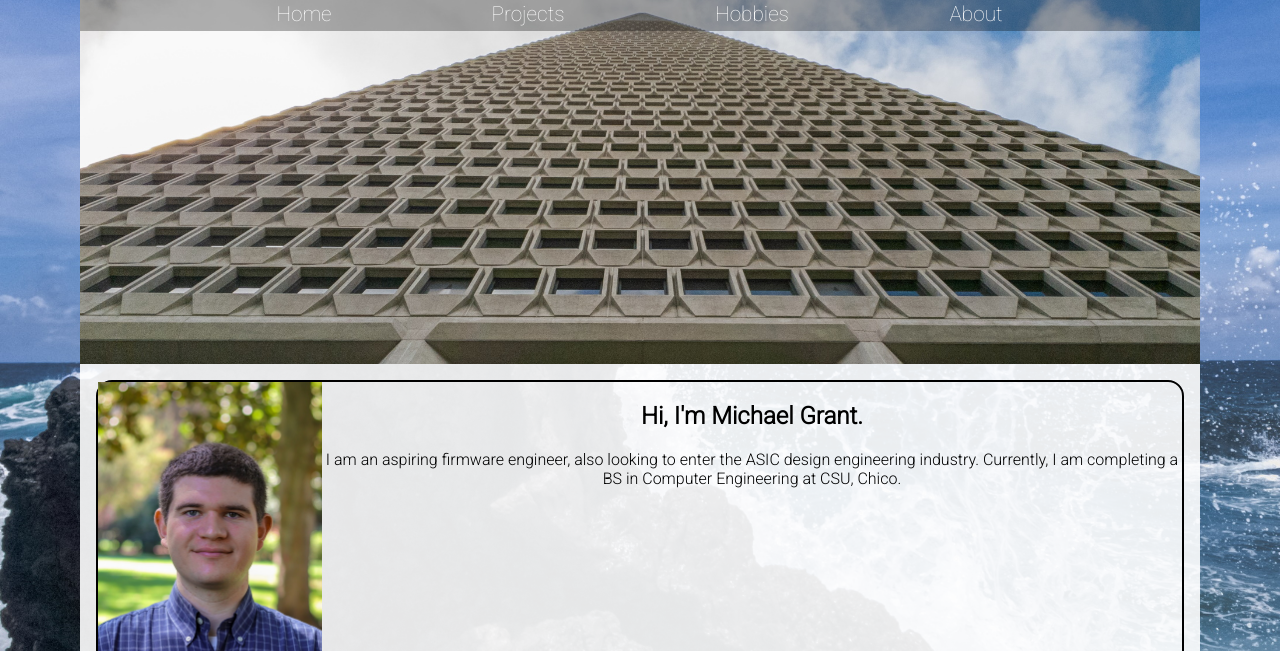
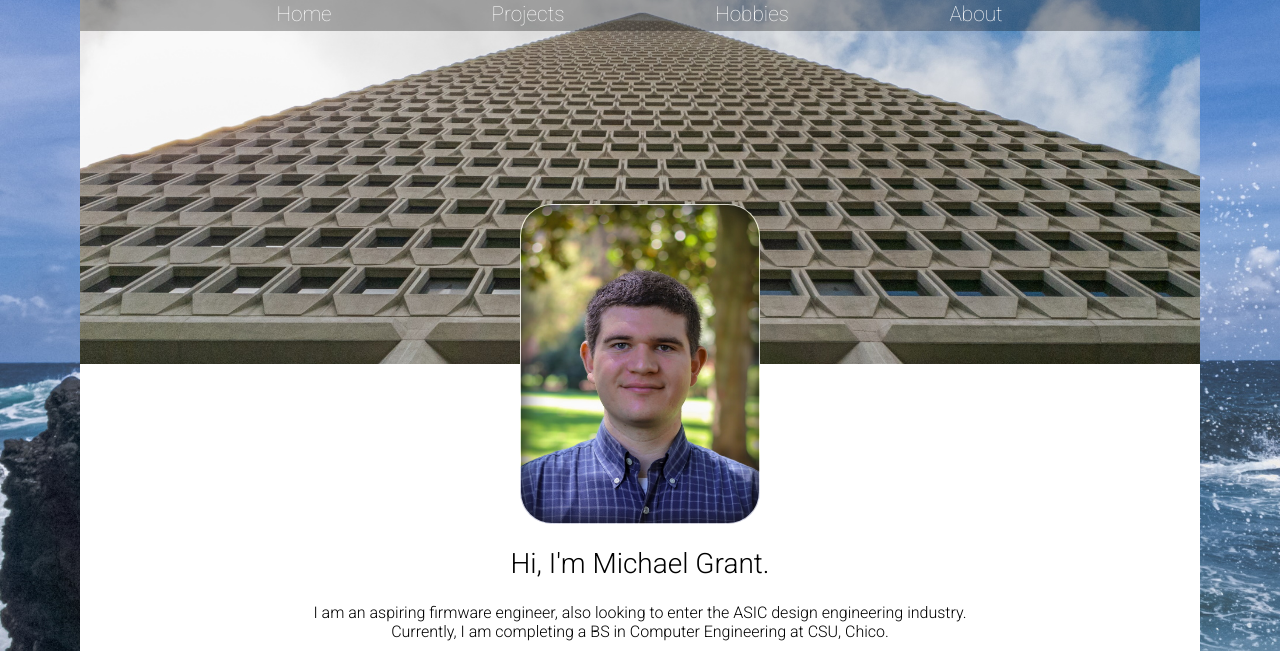
Before and after one commit to Edopad/edopad.github.io, a plain HTML site: page index.html in a window 1280 px wide. Shown: the top 651 px of the page. Drawn offline with Linux system fonts and the light colour scheme.

Commit message:
Cross-browser push

```diff
--- a/index.html
+++ b/index.html
@@ -24,14 +24,16 @@
         <div id="top_pane_bg"></div>
       </div>
       <div id="page_content">
-        <div id="title_postcard">
-          <!--<img src="./static/img/portrait_med_crop.jpg" id="headshot"> <!- -->
+        <div id="headshot2"></div>
+        <h2>Hi, I'm Michael Grant.</h2>
+        <p style="text-align: center;">I am an aspiring firmware engineer, also looking to enter the ASIC design engineering industry.<br> Currently, I am completing a BS in Computer Engineering at CSU, Chico.</p>
+        <!--<div id="title_postcard">
           <div id="headshot"></div>
           <div id="postcard_right">
             <h2>Hi, I'm Michael Grant.</h2>
             <p>I am an aspiring firmware engineer, also looking to enter the ASIC design engineering industry. Currently, I am completing a BS in Computer Engineering at CSU, Chico.</p>
           </div>
-        </div>
+        </div>-->
 
 
 
@@ -50,25 +52,25 @@
         <p>
           <a href="https://fonts.google.com/specimen/Roboto#standard-styles" target="_blank" rel="noopener noreferrer">
             Google Fonts - Roboto Font
-          </a>
+          </a><br>
           <a href="https://brand.linkedin.com/downloads" target="_blank" rel="noopener noreferrer">
             LinkedIn Brand Logo
-          </a>
+          </a><br>
           <a href="https://en.facebookbrand.com/facebookapp/assets/f-logo/" target="_blank" rel="noopener noreferrer">
             Facebook Brand Logo
-          </a>
+          </a><br>
           <a href="https://github.com/logos" target="_blank" rel="noopener noreferrer">
             GitHub Brand Logo
-          </a>
+          </a><br>
           <a href="https://blog.codepen.io/documentation/logos/" target="_blank" rel="noopener noreferrer">
             CodePen Brand Logo
-          </a>
+          </a><br>
         </p>
         <h4>Resources Consulted</h4>
         <p>
           <a href="https://caniuse.com/" target="_blank" rel="noopener noreferrer">
             Caniuse - cross-platform, cross-browser DOM support
-          </a>
+          </a><br>
         </p>
 
         <div id="project_showcase">[projects here]
--- a/static/css/common.css
+++ b/static/css/common.css
@@ -33,7 +33,8 @@ body {
   min-height: 100%;
   margin-left: auto;
   margin-right: auto;
-  background-color: rgba(255,255,255,0.9);
+  background-color: #fff;
+  /*background-color: rgba(255,255,255,0.9);*/
 }
 #copyright_footer {
   width: 100%;
@@ -124,3 +125,11 @@ body {
   width: 200px;
   background-color: #ccc;
 }
+
+h2 {
+  text-align: center;
+  font-size: 1.75em;
+  font-family: Verdana, Geneva, sans-serif;
+  font-family: 'Roboto', sans-serif;
+  font-weight: 300;
+}
--- a/static/css/index.css
+++ b/static/css/index.css
@@ -15,7 +15,11 @@
   /*overflow: hidden;*/
   display: flex;
   flex-flow: row wrap;
+  /*
+  top: -10.25em;
   justify-content: center;
+  color: white;
+  background-color: rgba(0,0,0,0.3);
   /*align-items: stretch;*/
 }
 
@@ -24,11 +28,30 @@
   height: 18.5em;
   max-width: 90%;
   flex: 0 1 auto;
-  /*border: 0.1em solid black;*/
   background-image: url('../img/portrait_small.jpg');
   background-size: cover;
   background-position: 50% 50%;
   box-sizing: border-box;
+  border: 1px solid #888;
+  border-radius: 2em;
+  box-shadow: inset 0 0 1.5em 0 #111;
+}
+
+#headshot2 {
+  width: 15em;
+  height: 20em;
+  max-width: 90%;
+  position: relative;
+  margin-left: auto;
+  margin-right: auto;
+  margin-top: calc(-1em + calc(-20em / 2)); /*May be calculated compile-time*/
+  background-image: url('../img/portrait_small.jpg');
+  background-size: 15em;
+  background-position: 50% 50%;
+  box-sizing: border-box;
+  border: 1px solid rgba(255,255,255,0.75);
+  border-radius: 2em;
+  box-shadow: inset 0 0 1.5em 0 #111;
 }
 
 #postcard_right {
```
